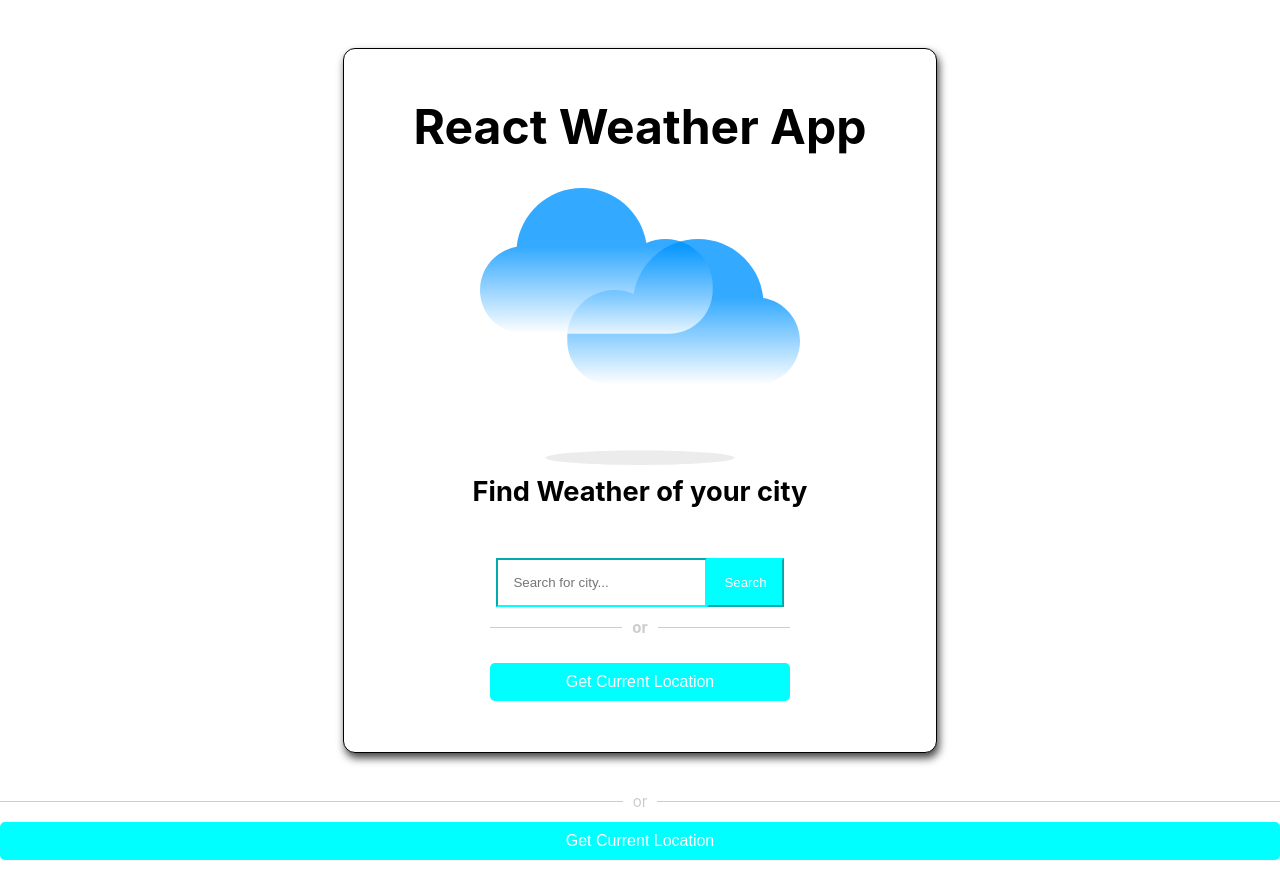
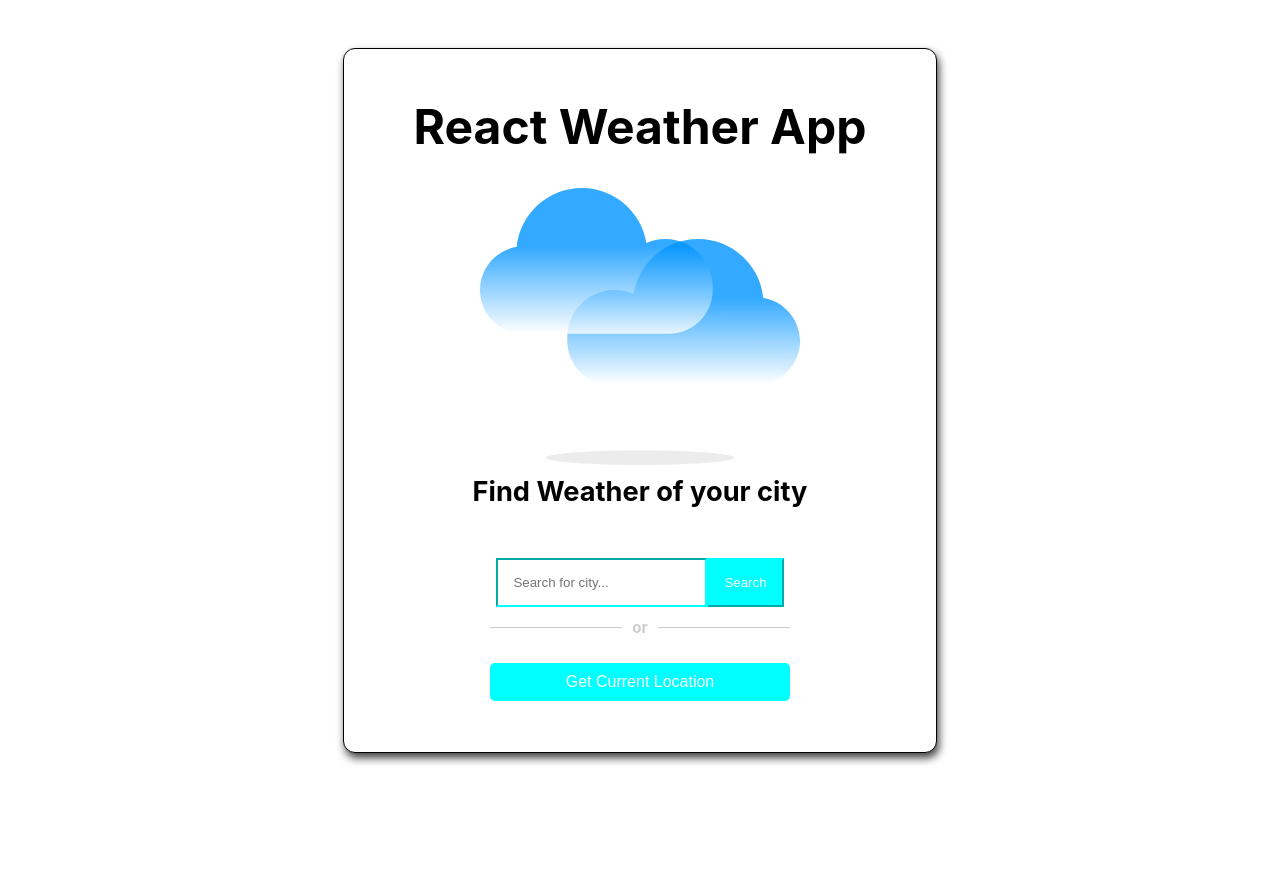
Before and after one commit to kemalkujovic/react-weather-app, a React (Create React App) app: page / in a window 1280 px wide. After the commit the page ends 801 px from the top, so only its background shows below. Built offline with nearby package versions, Linux system fonts and the light colour scheme.

Commit message:
addGeoLocationButton

```diff
--- a/src/App.js
+++ b/src/App.js
@@ -2,7 +2,6 @@ import City from "./components/Weather/CityComponent.js/City";
 import React, { useState } from "react";
 import Weather from "./components/Weather/WeatherComponent/Weather";
 import axios from "axios";
-import GeoButton from "./components/geoLocation/geoButton";
 function App() {
   const [weatherData, setWeatherData] = useState("");
   const fetchWeather = async (city) => {
@@ -16,9 +15,8 @@ function App() {
       {weatherData ? (
         <Weather data={weatherData} updateWeatherData={setWeatherData} />
       ) : (
-        <City onSearchCity={fetchWeather} />
+        <City onSearchCity={fetchWeather} onGeo={setWeatherData} />
       )}
-      <GeoButton onGeoSearch={setWeatherData} />
     </div>
   );
 }
--- a/src/components/Weather/CityComponent.js/City.js
+++ b/src/components/Weather/CityComponent.js/City.js
@@ -3,7 +3,7 @@ import Card from "../../Card/Card";
 import classes from "./City.module.css";
 import AppHeaderText from "../../WeatherInfo/AppHeaderText";
 import logo from "../../../logo.svg";
-import GeoButton from "../../geoLocation/geoButton";
+import axios from "axios";
 const City = (props) => {
   const citySearch = useRef("");
   const onSubmitHandler = (event) => {
@@ -12,6 +12,25 @@ const City = (props) => {
     const city = citySearch.current.value;
     props.onSearchCity(city);
   };
+
+  const getCurrentPositionHandler = () => {
+    if (navigator.geolocation) {
+      navigator.geolocation.getCurrentPosition(succesFull, onError);
+    } else {
+      alert("Your browser not support Geo api");
+    }
+  };
+
+  const succesFull = async (position) => {
+    const { latitude, longitude } = position.coords;
+    const api = `https://api.openweathermap.org/data/2.5/weather?lat=${latitude}&lon=${longitude}&units=metric&appid=81c012b926634fca41d6e3b2ad98d52b`;
+    const response = await axios.get(api);
+    props.onGeo(response.data);
+  };
+  const onError = () => {
+    console.log("Greska");
+  };
+
   return (
     <Card>
       <div>
@@ -31,7 +50,10 @@ const City = (props) => {
           />
           <button className={classes.button}>Search</button>
         </form>
-        <GeoButton />
+        <div className={classes.separetor}></div>
+        <button className={classes.geoBtn} onClick={getCurrentPositionHandler}>
+          Get Current Location
+        </button>
       </div>
     </Card>
   );
--- a/src/components/Weather/CityComponent.js/City.module.css
+++ b/src/components/Weather/CityComponent.js/City.module.css
@@ -23,3 +23,31 @@
   margin: 0 auto;
   padding-bottom: 20px;
 }
+.separetor {
+  height: 1px;
+  width: 100%;
+  margin: 20px 0;
+  background-color: #ccc;
+  display: flex;
+  justify-content: center;
+  align-items: center;
+}
+.input-container,
+.separetor::before {
+  content: "or";
+  color: #ccc;
+  font-size: 15px;
+  padding: 10px 10px;
+  background-color: #fff;
+}
+.geoBtn {
+  width: 100%;
+  padding: 10px;
+  border: 0px;
+  border-radius: 5px;
+  background-color: aqua;
+  color: white;
+  font-size: 16px;
+  cursor: pointer;
+  margin-bottom: 15px;
+}
--- a/src/components/Weather/WeatherComponent/Weather.js
+++ b/src/components/Weather/WeatherComponent/Weather.js
@@ -6,7 +6,6 @@ import AppTemp from "../../WeatherInfo/AppTemp";
 import WeatherResults from "../../WeatherInfo/WeatherResults";
 import ArrowBackIcon from "@mui/icons-material/ArrowBack";
 import classes from "./Weather.module.css";
-import GeoButton from "../../geoLocation/geoButton";
 const Weather = (props) => {
   const WeatherData = props.data;
   const submit = () => {
--- a/src/components/geoLocation/geoButton.js
+++ /dev/null
@@ -1,33 +0,0 @@
-import React, { useState } from "react";
-import classes from "./geoLocation.module.css";
-import axios from "axios";
-import Weather from "../Weather/WeatherComponent/Weather";
-const GeoButton = (props) => {
-  const getCurrentPositionHandler = () => {
-    if (navigator.geolocation) {
-      navigator.geolocation.getCurrentPosition(succesFull, onError);
-    } else {
-      alert("Your browser not support Geo api");
-    }
-  };
-  const succesFull = async (position) => {
-    const { latitude, longitude } = position.coords;
-    const api = `https://api.openweathermap.org/data/2.5/weather?lat=${latitude}&lon=${longitude}&units=metric&appid=81c012b926634fca41d6e3b2ad98d52b`;
-    const response = await axios.get(api);
-    props.onGeoSearch(response.data);
-    console.log(response);
-  };
-  const onError = () => {
-    console.log("Greska");
-  };
-  return (
-    <>
-      <div className={classes.separetor}></div>
-      <button className={classes.geoBtn} onClick={getCurrentPositionHandler}>
-        Get Current Location
-      </button>
-    </>
-  );
-};
-
-export default GeoButton;
--- a/src/components/geoLocation/geoLocation.module.css
+++ /dev/null
@@ -1,28 +0,0 @@
-.separetor {
-  height: 1px;
-  width: 100%;
-  margin: 20px 0;
-  background-color: #ccc;
-  display: flex;
-  justify-content: center;
-  align-items: center;
-}
-.input-container,
-.separetor::before {
-  content: "or";
-  color: #ccc;
-  font-size: 15px;
-  padding: 10px 10px;
-  background-color: #fff;
-}
-.geoBtn {
-  width: 100%;
-  padding: 10px;
-  border: 0px;
-  border-radius: 5px;
-  background-color: aqua;
-  color: white;
-  font-size: 16px;
-  cursor: pointer;
-  margin-bottom: 15px;
-}
```
Also changed, not shown: src/components/geoLocation/GeoInfo/GeoInfo.js (deleted).
